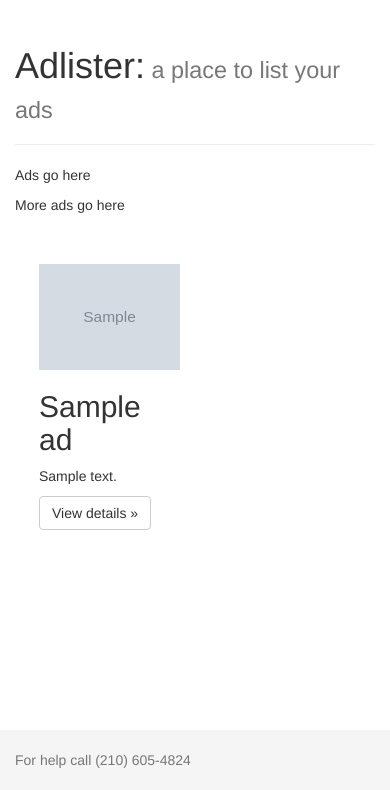
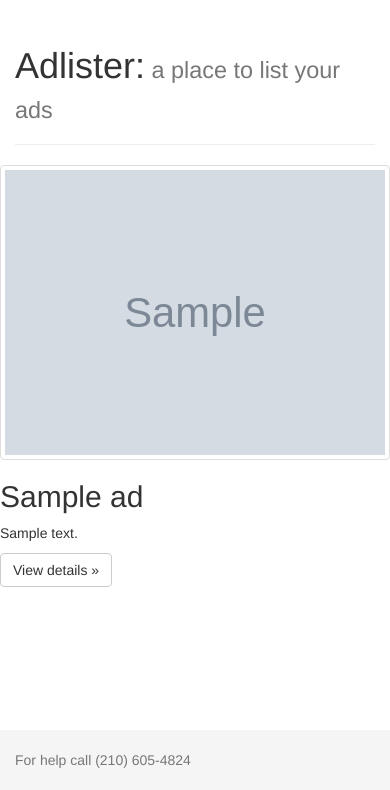
Before and after one commit to LeftSideStrongSide/RightSideWeakSide, a PHP site: page / in a window 390 px wide; the page is wider, and only the part inside the window is pictured. Shown: the part 54-844 px from the top of that part. Run offline with PHP 8.4, Linux system fonts and the light colour scheme; the visitor is signed in with stand-in values (Sample User, id 1); tables that the repository leaves empty or names only in its code hold one stand-in row (values such as "Sample post"); grey boxes marked "Sample" are stand-in pictures; a stand-in replaces the project's code that opens the database connection.

Commit message:
worked on responsiveness of index and ads TODO: make ads all the same height so they stack evenly

```diff
--- a/bootstrap.php
+++ b/bootstrap.php
@@ -3,6 +3,4 @@
 	require_once 'models/Profiles.php';
 	require_once 'models/Ads.php';
 	require_once 'utils/Auth.php';
-
-
 ?>
--- a/public/ads.create.php
+++ b/public/ads.create.php
@@ -38,7 +38,7 @@ if (!empty($_SESSION['username']) && Input::has('item_name') && Input::has('desc
 	    }
 		$image_url = $filename;
 	}else{
-		$image_url = '#.png';
+		$image_url = 'img/uploads/colored_dots.jpg';
 	}
 	if(empty($errors)){
 		$newAd = new Ads();
--- a/public/ads.index.php
+++ b/public/ads.index.php
@@ -1,6 +1,6 @@
 <?php
 
-require_once '../models/Ads.php';
+require_once '../bootstrap.php';
 
 $allAds = Ads::all()->attributes;
 
@@ -17,8 +17,8 @@ $allAds = Ads::all()->attributes;
 
 <div class="row">
   <?php foreach($allAds as $ad): ?>
-    <div class="col-xs-6 col-lg-4">
-      <img class="img-responsive" src="<?= $ad['image_url'] ?>" alt="ad image" width="100%" height="100%">
+    <div class="col-xs-12 col-sm-6 col-md-4">
+      <img class="img-responsive img-thumbnail " src="<?= $ad['image_url'] ?>" alt="ad image">
       <h2><?= $ad['item_name']; ?></h2>
       <p><?= $ad['description']; ?></p>
       <p><a class="btn btn-default" href="#" role="button">View details &raquo;</a></p>
--- a/public/index.php
+++ b/public/index.php
@@ -4,7 +4,7 @@
 	if(!$_SESSION['loggedIn']){
 		header('Location: auth.login.php');
 	}
-	require '../utils/Auth.php';
+	require '../bootstrap.php';
 ?>
 <html lang="en">
 <head>
@@ -38,9 +38,6 @@
 	body > .container {
 	  padding: 60px 15px 0;
 	}
-	main {
-		margin: 10%;
-	}
 	.container .text-muted {
 	  margin: 20px 0;
 	}
@@ -57,7 +54,11 @@
 	<?php include '../views/partials/navbar.php'; ?>
 	<?php include '../views/partials/header.php'; ?>
 	<main>
-		<?php include 'ads.index.php'; ?>
+		<div id="ads" class="row">
+		    <div class="col-sm-offset-1 col-sm-10">
+				<?php include 'ads.index.php'; ?>
+		    </div><!--/"col-sm-10-->
+		</div><!--/row-->
 	</main>
 	<?php include '../views/partials/footer.php'; ?>
 <!-- jquery  -->
--- a/views/partials/header.php
+++ b/views/partials/header.php
@@ -3,6 +3,4 @@
   <div class="page-header">
     <h1>Adlister:<small> a place to list your ads</small></h1>
   </div>
-  <p>Ads go here</p>
-  <p>More ads go here</p>
 </div>
```
Also changed, not shown: database/seeder.php (+7 -8 lines), public/img/uploads/chameleon.jpg (added), public/img/uploads/colored_dots.jpg (added), public/img/uploads/ctrl_escape.png (added), public/img/uploads/oranges.png (added).
